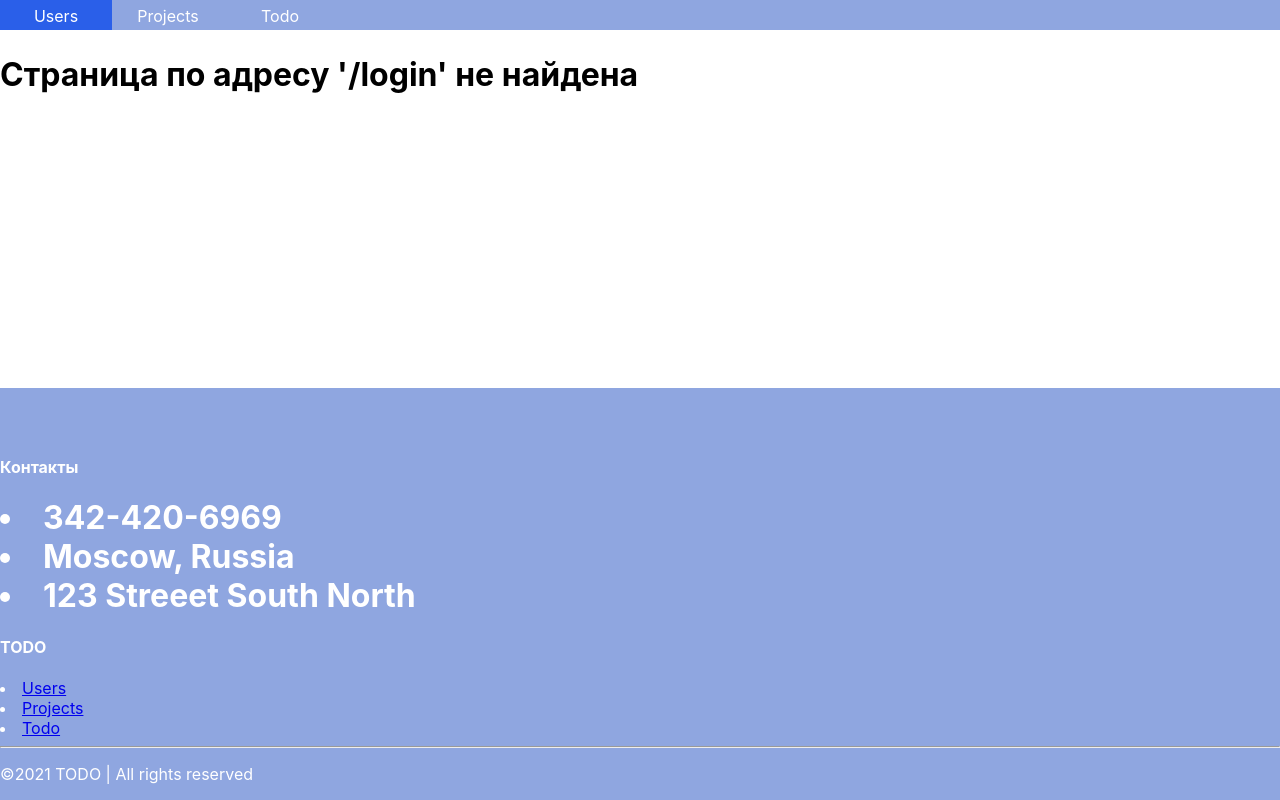
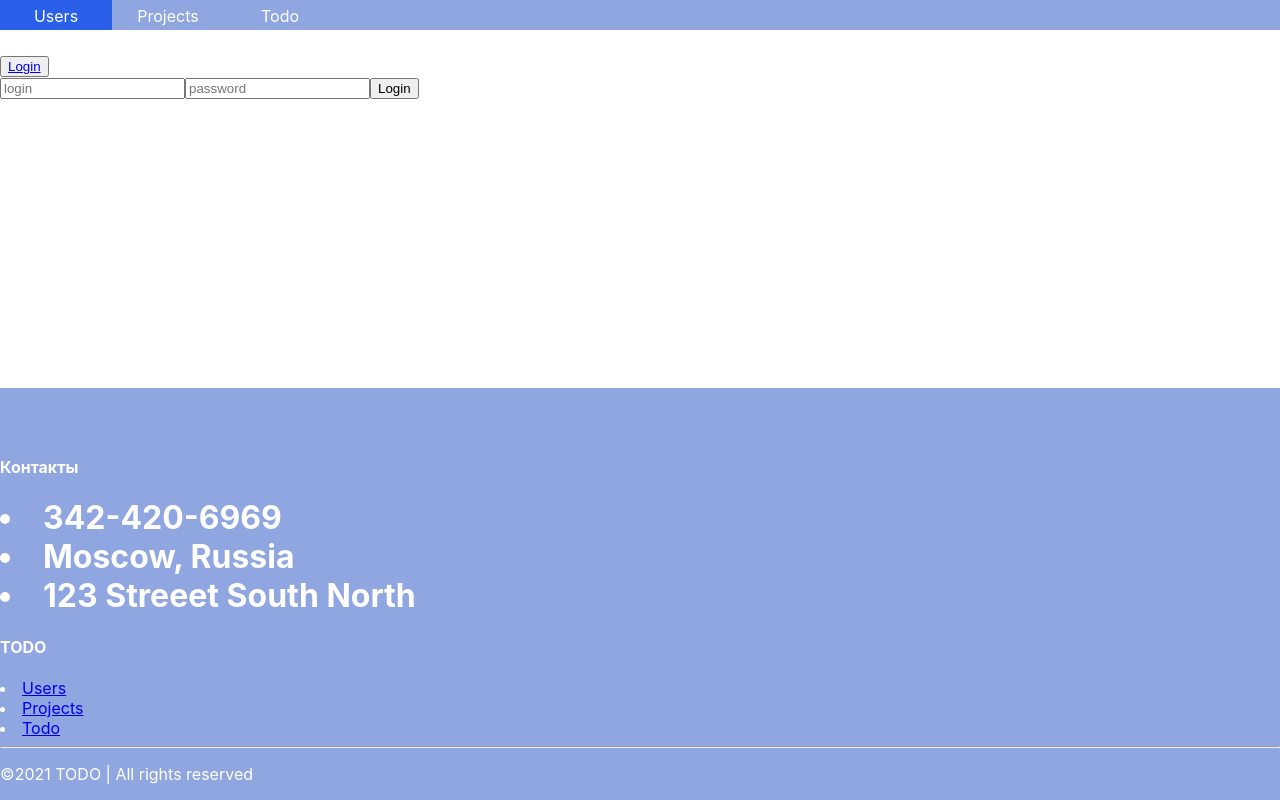
Before and after one commit to LucaGatfonova/DRF, a React (Create React App) app in the folder frontend/: page /login in a window 1280 px wide. Built offline with nearby package versions, Linux system fonts and the light colour scheme; no server answers.

Commit message:
added LoginForm, cookies, logout

```diff
--- a/frontend/package.json
+++ b/frontend/package.json
@@ -11,6 +11,7 @@
     "react-dom": "^17.0.2",
     "react-router-dom": "^5.2.0",
     "react-scripts": "4.0.3",
+    "universal-cookie": "^4.0.4",
     "web-vitals": "^1.1.2"
   },
   "scripts": {
--- a/frontend/src/App.js
+++ b/frontend/src/App.js
@@ -2,13 +2,15 @@
 import './App.css';
 import React from 'react';
 import axios from 'axios';
-import {BrowserRouter, Route, Switch, Redirect} from "react-router-dom";
+import Cookies from 'universal-cookie';
+import {BrowserRouter, Route, Switch, Redirect, Link} from "react-router-dom";
 import UserList from './components/User.js';
 import Footer from './components/Footer';
 import Navbar from './components/Navbar';
 import ProjectList from './components/Project.js';
 import TodoList from './components/Todo.js';
 import ProjectDetail from './components/ProjectDetail.js';
+import LoginForm from './components/LoginForm.js';
 
 
 const NotFound404 = ({ location }) => {
@@ -26,11 +28,54 @@
            'users': [],
            'projects': [],
            'todo': [],
+           'token': '',
        }
    }
 
-   componentDidMount() {
-        axios.get('http://127.0.0.1:8000/api/users/').then(
+   set_token(token) {
+       const cookies = new Cookies()
+       cookies.set('token', token)
+       this.setState({'token': token}, () => this.load_data())
+   }
+
+   is_auth() {
+       return !!this.state.token
+   }
+
+   logout() {
+       this.set_token('')
+       this.setState({'username': ''})
+   }
+
+    get_token_from_storage() {
+        const cookies = new Cookies()
+        const token = cookies.get('token')
+        this.setState({'token': token}, () => this.load_data())
+    }
+
+   get_token(username, password) {
+           // Хранение Token в localStorage
+//            localStorage.setItem('token', response.data.token)
+//            let token = localStorage.getItem('token')
+
+        const cookies = new Cookies()
+
+        const data = {username: username, password: password}
+        axios.post('http://127.0.0.1:8000/api-token-auth/', data).then(
+            response => {
+                this.set_token(response.data['token'])
+                this.setState({'username': username})
+                console.log(this.state.username)
+            // Вариант хранения Token в localStorage
+//            localStorage.setItem('token', response.data.token)
+//            let token = localStorage.getItem('token')
+//            console.log(token)
+        }).catch(error => alert('Неверный логин или пароль'))
+    }
+
+    load_data() {
+        const headers = this.get_headers()
+        axios.get('http://127.0.0.1:8000/api/users/', {headers}).then(
             response => {
         	    const users = response.data.results
         	    this.setState(
@@ -38,10 +83,12 @@
                     'users': users
                     }
                 )
-            }
-        ).catch(error => console.log(error))
+           }).catch(error => {
+                console.log(error)
+                this.setState({users:[]})
+           })
 
-        axios.get('http://127.0.0.1:8000/api/projects/').then(
+        axios.get('http://127.0.0.1:8000/api/projects/', {headers}).then(
             response => {
         	    const projects = response.data.results
         	    this.setState(
@@ -49,10 +96,12 @@
                     'projects': projects
                     }
                 )
-            }
-        ).catch(error => console.log(error))
+           }).catch(error => {
+                console.log(error)
+                this.setState({projects:[]})
+           })
 
-        axios.get('http://127.0.0.1:8000/api/todo/').then(
+        axios.get('http://127.0.0.1:8000/api/todo/', {headers}).then(
             response => {
         	    const todo = response.data.results
         	    this.setState(
@@ -60,8 +109,24 @@
                     'todo': todo
                     }
                 )
+           }).catch(error => {
+                console.log(error)
+                this.setState({todo:[]})
+           })
+    }
+
+    get_headers() {
+        let headers = {
+            'Content-Type': 'application/json'
+        }
+        if (this.is_auth()){
+                headers['Authorization'] = 'Token ' + this.state.token
             }
-        ).catch(error => console.log(error))
+        return headers
+    }
+
+   componentDidMount() {
+        this.get_token_from_storage()
    }
 
 
@@ -70,10 +135,15 @@
             <div>
                 <BrowserRouter>
                     <Navbar />
+                    {this.is_auth() ?
+                        <button type="button" onClick={() => this.logout()}>Logout {this.state.username}</button> :
+                        <button type="button"><Link to='/login'>Login</Link></button>
+                    }
                     <Switch>
                         <Route exact path='/' component={() => <UserList users={this.state.users} />} />
                         <Route exact path='/projects' component={() => <ProjectList projects={this.state.projects}/>} />
                         <Route exact path='/todo' component={() => <TodoList todo={this.state.todo} />} />
+                        <Route exact path='/login' component={() => <LoginForm  get_token={(username, password) => this.get_token(username, password)}/>} />
                         <Route exact path='/project/:id'>
                             <ProjectDetail projects={this.state.projects}
                              users={this.state.users} todo={this.state.todo} /> </Route>
--- /dev/null
+++ b/frontend/src/components/LoginForm.js
@@ -0,0 +1,39 @@
+import React from 'react'
+
+
+class LoginForm extends React.Component {
+    constructor(props) {
+      super(props)
+      this.state = {
+            login: '',
+            password: ''}
+    }
+
+    handleChange(event){
+        this.setState(
+                {
+                    [event.target.name]: event.target.value
+                }
+            );
+    }
+
+    handleSubmit(event) {
+      //console.log(this.state.login + ' ' + this.state.password)
+      this.props.get_token(this.state.login, this.state.password)
+      event.preventDefault()
+    }
+
+    render() {
+      return (
+        <form onSubmit={(event)=> this.handleSubmit(event)}>
+            <input type="text" name="login" placeholder="login" value={this.state.login}
+                   onChange={(event)=>this.handleChange(event)} />
+            <input type="password" name="password" placeholder="password" value={this.state.password}
+                   onChange={(event)=>this.handleChange(event)} />
+            <input type="submit" value="Login" />
+        </form>
+      );
+    }
+  }
+
+export default LoginForm;
--- a/frontend/src/components/Navbar.js
+++ b/frontend/src/components/Navbar.js
@@ -7,7 +7,7 @@
            <nav>
                 <li><Link to='/'>Users</Link></li>
                 <li><Link to='/projects'>Projects</Link></li>
-                <li><a href='/todo'>Todo</a></li>
+                <li><Link to='/todo'>Todo</Link></li>
            </nav>
     );
 };
```
Also changed, not shown: 2 other files (tests, documents, lock files or other folders).
